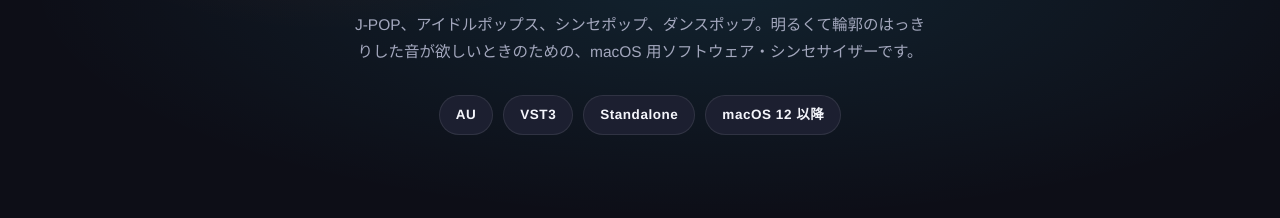
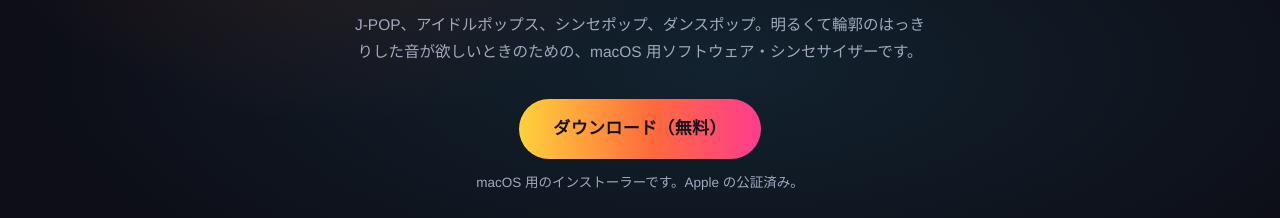
Before and after one commit to AoiOosawa/POLYBRISK, a plain HTML site: page site/index.html in a window 1280 px wide. Shown: the part 565-783 px from the top of the page. Drawn offline with Linux system fonts and the light colour scheme.

Commit message:
Phase 7: 0.1.0 を公開 — README と製品ページにダウンロードの案内
- 0.1.0 のインストーラーを署名・公証し、GitHub Releases（v0.1.0）に
  置いた（D-079、SPEC v0.30）。タグは、インストーラーをビルドした
  コミットを指す
- README の先頭を利用者向けにした: インストール、アンインストール。
  ソースからビルドする人向けの説明は、その下にまとめた
- 製品ページにダウンロードのボタンと入手方法を追加
- 配布のチェックリストを更新（署名、公証、インストールの確認、リリース）

確認: 公証は Apple に受理され、Gatekeeper の判定は Notarized Developer ID
（インストーラーと中のアプリ）。開発機にインストールし、入った製品版で
auval（aumu Pbrk Chbw）と pluginval（strictness 10、VST3 / AU）が合格。
公開されたファイルをダウンロードし直し、SHA-256 の一致を確認。
コードの変更はない（このコミットは書類と製品ページのみ）。
未確認: インストールした製品版を DAW で使う確認、別の Mac への
インストール、Intel Mac の実機。

Co-Authored-By: Claude Fable 5.2 <noreply@anthropic.com>

```diff
--- a/site/index.html
+++ b/site/index.html
@@ -75,7 +75,14 @@
   }
   .tagline { margin: 22px auto 0; max-width: 820px; font-size: clamp(17px, 2.4vw, 22px); font-weight: 600; }
   .lead { margin: 14px auto 0; max-width: 680px; color: var(--muted); font-size: 15.5px; text-wrap: balance; }
-  .formats { margin-top: 30px; display: flex; gap: 10px; justify-content: center; flex-wrap: wrap; }
+  .download { margin-top: 34px; }
+  .button {
+    display: inline-block; padding: 15px 34px; border-radius: 999px; background: var(--grad); color: #14151f;
+    font-weight: 800; font-size: 17px; text-decoration: none; letter-spacing: 0.02em;
+  }
+  .button:hover { filter: brightness(1.08); }
+  .download-note { margin: 12px 0 0; color: var(--muted); font-size: 13.5px; }
+  .formats { margin-top: 26px; display: flex; gap: 10px; justify-content: center; flex-wrap: wrap; }
   .chip {
     padding: 7px 16px; border-radius: 999px; background: var(--bg-card); border: 1px solid var(--line);
     font-size: 13.5px; font-weight: 600; letter-spacing: 0.04em;
@@ -217,6 +224,10 @@
       <h1>POLYBRISK</h1>
       <p class="tagline">選んで弾けば、そのまま使える。<br>SuperSAW・Synth Brass・Stab のためのポリフォニック・シンセ。</p>
       <p class="lead">J-POP、アイドルポップス、シンセポップ、ダンスポップ。明るくて輪郭のはっきりした音が欲しいときのための、macOS 用ソフトウェア・シンセサイザーです。</p>
+      <div class="download">
+        <a class="button" href="https://github.com/cheebow/POLYBRISK/releases/latest">ダウンロード（無料）</a>
+        <p class="download-note">macOS 用のインストーラーです。Apple の公証済み。</p>
+      </div>
       <div class="formats">
         <span class="chip">AU</span>
         <span class="chip">VST3</span>
@@ -416,6 +427,7 @@
         <dt>種類</dt><dd>音源（MIDI 入力、ステレオ出力）</dd>
         <dt>サンプルレート</dt><dd>44.1 / 48 / 88.2 / 96 kHz</dd>
         <dt>対応しないもの</dt><dd>Windows、AAX、CLAP、AUv3、MPE</dd>
+        <dt>入手方法</dt><dd><a href="https://github.com/cheebow/POLYBRISK/releases/latest">GitHub のリリースページ</a>からインストーラー（.pkg）をダウンロードできます。無料です。ソースコードは <a href="https://github.com/cheebow/POLYBRISK">GitHub</a> で公開しています（AGPL-3.0）</dd>
       </dl>
     </div>
   </section>
```
Also changed, not shown: 4 other files.
